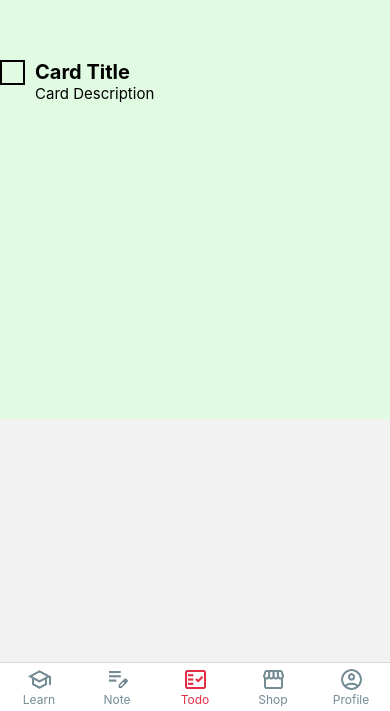
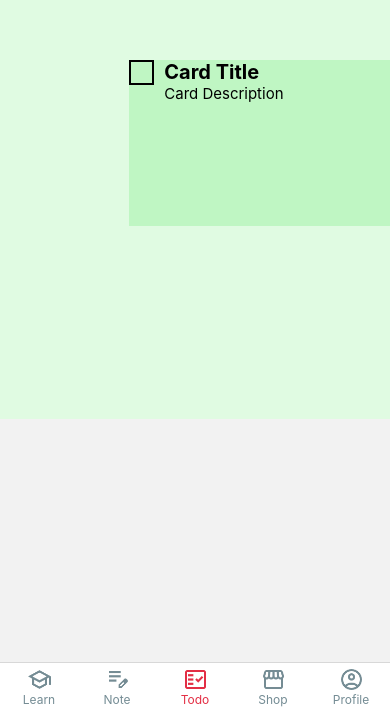
Before and after one commit to JackArrowden/EfficiDays, a React Native app in the folder src/: screen /Tabs in a window 390 px wide. Shown: the part 133-844 px from the top of the page. Built offline with nearby package versions, Linux system fonts and the light colour scheme.

Commit message:
changed how containers behave

```diff
--- a/src/components/Todo/cardContainer.js
+++ b/src/components/Todo/cardContainer.js
@@ -32,7 +32,7 @@ const CardContainer = ({width, height, path}) => {
     return (
         <View style={[global.f_col, global.container, global.self, global.setHW(height, containerwidth)]}>
             { /*Card sample*/}
-            <View style={[global.f_col, l_todo.card, global.self, global.setHW(cardheight, cardwidth)]}>
+            <View style={[global.f_col, l_todo.card, l_todo.bg_darkgreen, global.setHW(cardheight, cardwidth)]}>
                 <CheckBox color={"#000"} radius = {"10"}></CheckBox>
                 <View style={[l_todo.cardContent]}>
                     <Text style={[l_todo.cardTitle]}>Card Title</Text>
--- a/src/style/global.js
+++ b/src/style/global.js
@@ -39,6 +39,7 @@ const global = {
 
   container : {
     justifyContent: 'center',
+    alignItems: 'center',
   },
 
   f_row : {
--- a/src/style/todo.js
+++ b/src/style/todo.js
@@ -9,8 +9,14 @@ const l_todo = {
         }
     },
 
+    bg_darkgreen: {
+      "backgroundColor": "#BFF6C3"
+    },
+
     card: {
         "flexDirection": "row",
+        "alignSelf": "center",
+        "width": "90%",
     },
 
     cardContent: {
```
